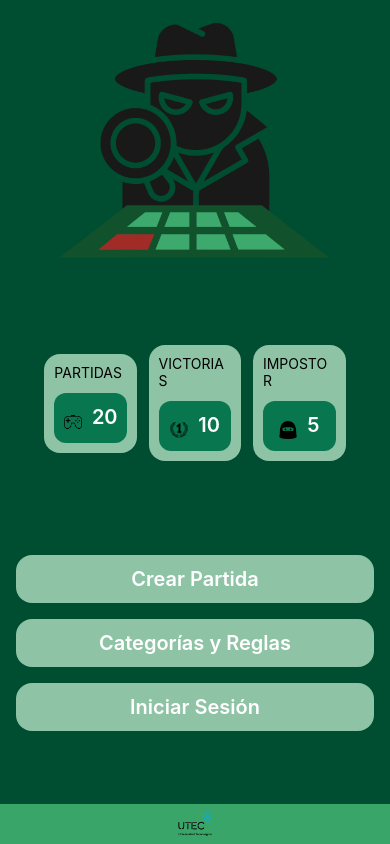
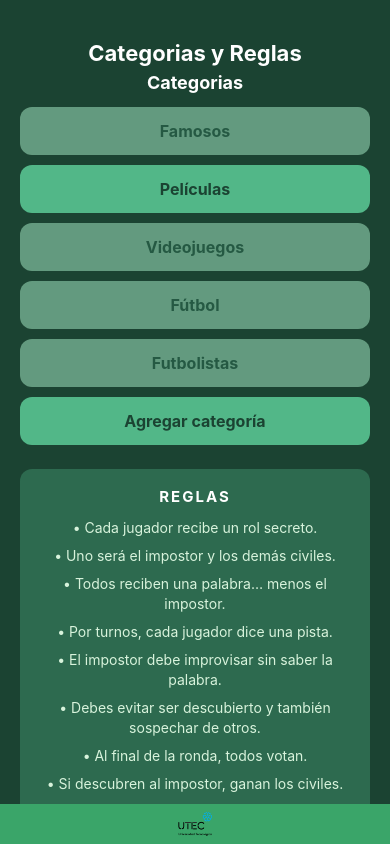
Before and after one commit to EnzoETR/MovilesAppImpostor, a React Native app: screen /Categorias in a window 390 px wide. Built offline with nearby package versions, Linux system fonts and the light colour scheme.

Commit message:
actulizacion de Categorias

```diff
--- a/src/navigation/AppNavegador.js
+++ b/src/navigation/AppNavegador.js
@@ -4,6 +4,7 @@ import ConfiguracionScreen from '../screens/ConfigurarPartida';
 import IniciarSesionScreen from '../screens/IniciarSesionScreen';
 import RevelarRolesScreen from '../screens/RevelarRolesScreen';
 import VerRolScreen from '../screens/VerRolScreen';
+import CategoriasScreen from '../screens/CategoriasScreen';
 const Stack = createNativeStackNavigator();
 
 export default function AppNavegador() {
@@ -14,6 +15,7 @@ export default function AppNavegador() {
       <Stack.Screen name="IniciarSesion" component={IniciarSesionScreen} />
       <Stack.Screen name="RevelarRoles" component={RevelarRolesScreen} />
       <Stack.Screen name="VerRol" component={VerRolScreen} />
+      <Stack.Screen name="Categorias" component={CategoriasScreen} />
     </Stack.Navigator>
   );
 }
--- /dev/null
+++ b/src/screens/CategoriasScreen.js
@@ -0,0 +1,81 @@
+import React from 'react';
+import { Text, View, TouchableOpacity, ScrollView, Alert } from 'react-native';
+import { styles } from '../styles/EstilosCategoriasReglas';
+import Footer from '../components/footer';
+
+const REGLAS = [
+  'Cada jugador recibe un rol secreto.',
+  'Uno será el impostor y los demás civiles.',
+  'Todos reciben una palabra… menos el impostor.',
+  'Por turnos, cada jugador dice una pista.',
+  'El impostor debe improvisar sin saber la palabra.',
+  'Debes evitar ser descubierto y también sospechar de otros.',
+  'Al final de la ronda, todos votan.',
+  'Si descubren al impostor, ganan los civiles.',
+  'Si el impostor sobrevive, gana él.',
+];
+
+export default function CategoriasScreen({ navigation, route }) {
+  const usuario = route.params?.usuario || null;  // 👈 recibe el usuario
+  const estaLogueado = usuario !== null;
+
+  const CATEGORIAS = [
+    { id: 1, nombre: 'Famosos', disponible: estaLogueado },
+    { id: 2, nombre: 'Películas', disponible: true },
+    { id: 3, nombre: 'Videojuegos', disponible: estaLogueado },
+    { id: 4, nombre: 'Fútbol', disponible: estaLogueado },
+    { id: 5, nombre: 'Futbolistas', disponible: estaLogueado },
+  ];
+
+  const handleCategoria = (categoria) => {
+    if (!categoria.disponible) {
+      Alert.alert(
+        'Iniciá sesión',
+        'Esta categoría requiere iniciar sesión.',
+        [{ text: 'OK' }]
+      );
+      return;
+    }
+    // navigation.navigate('ConfigurarPartida', { categoria: categoria.nombre });
+  };
+
+  return (
+    <View style={styles.container}>
+      <ScrollView contentContainerStyle={styles.scrollContainer}>
+        <Text style={styles.titulo}>Categorias y Reglas</Text>
+        <Text style={styles.subtitulo}>Categorias</Text>
+
+        {CATEGORIAS.map((cat) => (
+          <TouchableOpacity
+            key={cat.id}
+            style={[styles.categoriaBtn, !cat.disponible && styles.categoriaBtnBloqueada]}
+            onPress={() => handleCategoria(cat)}
+            activeOpacity={cat.disponible ? 0.7 : 0.5}
+          >
+            <Text style={[styles.categoriaTexto, !cat.disponible && styles.categoriaTextoBloqueada]}>
+              {cat.nombre}
+            </Text>
+          </TouchableOpacity>
+        ))}
+
+        <TouchableOpacity
+          style={styles.agregarBtn}
+          onPress={() => Alert.alert('Próximamente', 'Esta función estará disponible pronto.')}
+        >
+          <Text style={styles.agregarTexto}>Agregar categoría</Text>
+        </TouchableOpacity>
+
+        <View style={styles.reglasContainer}>
+          <Text style={styles.reglasTitle}>REGLAS</Text>
+          {REGLAS.map((regla, index) => (
+            <Text key={index} style={styles.reglaTexto}>• {regla}</Text>
+          ))}
+        </View>
+      </ScrollView>
+
+      <View style={styles.footerContainer}>
+        <Footer />
+      </View>
+    </View>
+  );
+}
--- a/src/screens/IndexScreen.js
+++ b/src/screens/IndexScreen.js
@@ -5,7 +5,8 @@ import BotonInicio from '../components/boton_inicio';
 import Footer from '../components/footer';
 import ImagenPrinicipal from '../../assets/imagenes/ImpostorImagenPrincipal.png';
 
-export default function IndexScreen({ navigation }){
+export default function IndexScreen({ navigation, route }){
+    const usuario = route.params?.usuario || null; // null = no inició sesión
     return (
         <View style={styles.container}>
             <Image
@@ -26,7 +27,7 @@ export default function IndexScreen({ navigation }){
                 {/* Botón 2: Categorías y Reglas */}
                 <BotonInicio
                   title="Categorías y Reglas"
-                  onPress={() => console.log("Abriendo Categorías y Reglas")}
+                   onPress={() => navigation.navigate("Categorias", { usuario })}
                 />
                 {/* Botón 3: Iniciar Sesion */}
                 <BotonInicio
--- a/src/screens/IniciarSesionScreen.js
+++ b/src/screens/IniciarSesionScreen.js
@@ -66,7 +66,7 @@ const handleIniciarSesion = async () => {
   }
 
   alert(`¡Bienvenido de nuevo, ${data.nombre}!`);
-  navigation.navigate("Inicio");
+  navigation.navigate("Inicio", { usuario: data });
 };
 
   return (
--- /dev/null
+++ b/src/styles/EstilosCategoriasReglas.js
@@ -0,0 +1,97 @@
+import { StyleSheet } from 'react-native';
+
+export const styles = StyleSheet.create({
+  container: {
+    flex: 1,
+    backgroundColor: '#1B4332',
+  },
+  scrollContainer: {
+    paddingHorizontal: 20,
+    paddingTop: 40,
+    paddingBottom: 30,
+    alignItems: 'center',
+  },
+
+  // Títulos
+  titulo: {
+    fontSize: 22,
+    fontWeight: 'bold',
+    color: '#FFFFFF',
+    marginBottom: 6,
+    textAlign: 'center',
+  },
+  subtitulo: {
+    fontSize: 18,
+    fontWeight: 'bold',
+    color: '#FFFFFF',
+    marginBottom: 14,
+    textAlign: 'center',
+  },
+
+  // Botones de categoría disponible
+  categoriaBtn: {
+    width: '100%',
+    backgroundColor: '#52B788',
+    borderRadius: 12,
+    paddingVertical: 14,
+    marginBottom: 10,
+    alignItems: 'center',
+  },
+  categoriaTexto: {
+    fontSize: 16,
+    fontWeight: 'bold',
+    color: '#1B4332',
+  },
+
+  // Botones de categoría bloqueada
+  categoriaBtnBloqueada: {
+    backgroundColor: '#95D5B2',
+    opacity: 0.6,
+  },
+  categoriaTextoBloqueada: {
+    color: '#2D6A4F',
+  },
+
+  // Botón agregar
+  agregarBtn: {
+    width: '100%',
+    backgroundColor: '#52B788',
+    borderRadius: 12,
+    paddingVertical: 14,
+    marginBottom: 24,
+    alignItems: 'center',
+  },
+  agregarTexto: {
+    fontSize: 16,
+    fontWeight: 'bold',
+    color: '#1B4332',
+  },
+
+  // Sección reglas
+  reglasContainer: {
+    width: '100%',
+    backgroundColor: '#2D6A4F',
+    borderRadius: 12,
+    padding: 18,
+    marginBottom: 20,
+  },
+  reglasTitle: {
+    fontSize: 15,
+    fontWeight: 'bold',
+    color: '#FFFFFF',
+    textAlign: 'center',
+    marginBottom: 12,
+    letterSpacing: 2,
+  },
+  reglaTexto: {
+    fontSize: 14,
+    color: '#D8F3DC',
+    marginBottom: 8,
+    lineHeight: 20,
+    textAlign: 'center',
+  },
+
+  footerContainer: {
+    width: '100%',
+  },
+});
```
